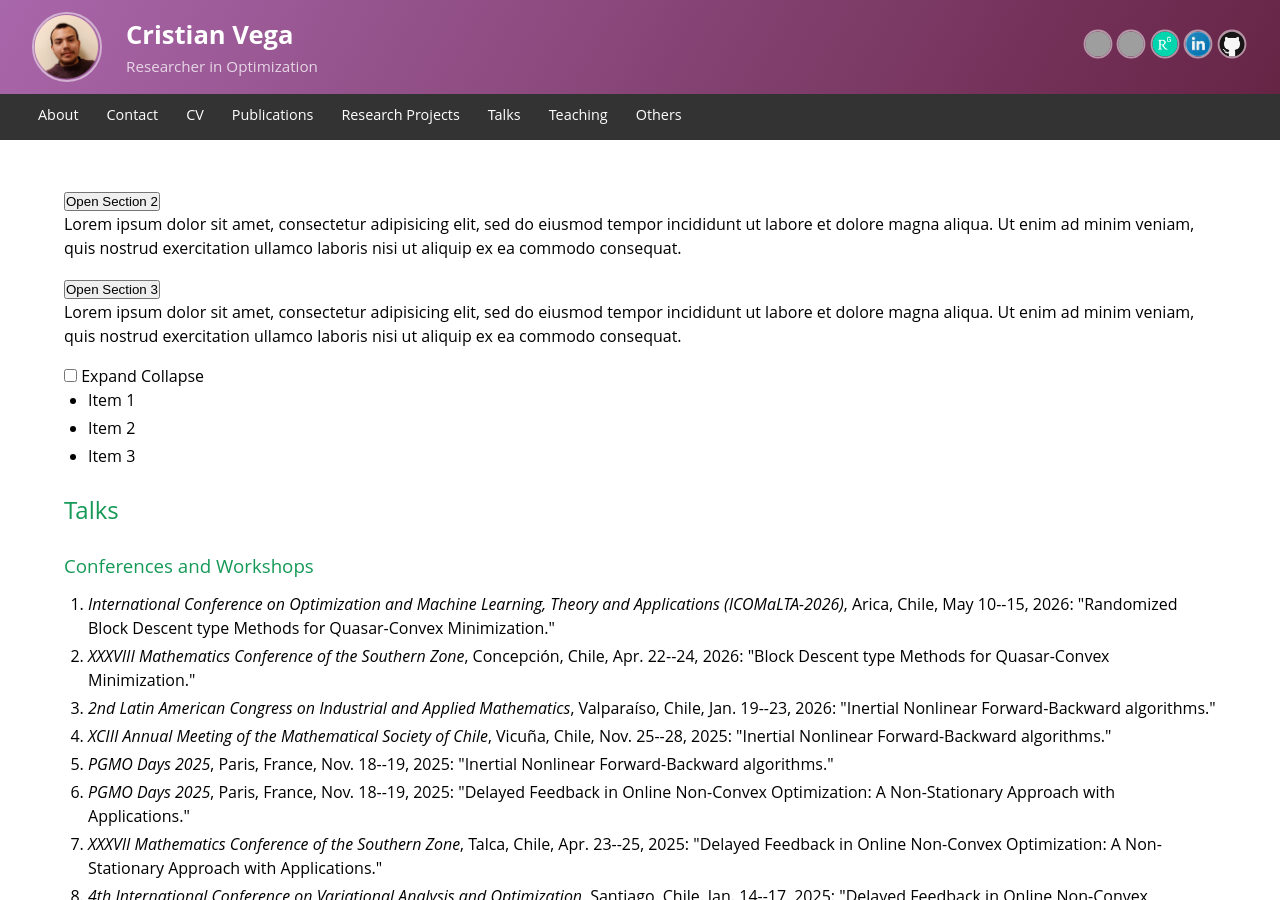
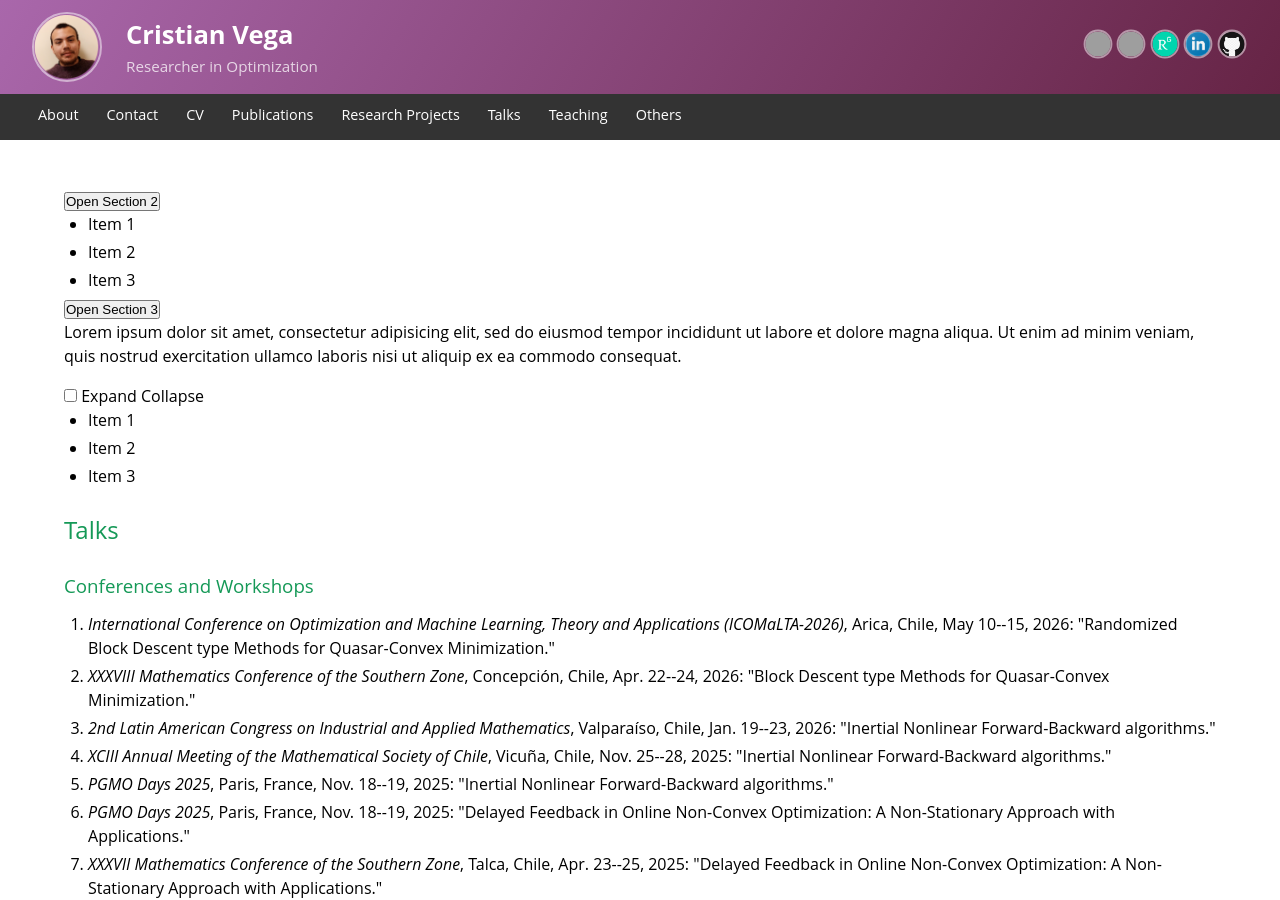
Before and after one commit to cristianvega1995/cristianvega1995.github.io, a Jekyll site: the page Collaborators.html, which Jekyll copies as it is, in a window 1280 px wide and 900 px high. Built offline with Jekyll 4.4.1, drawn with Linux system fonts in a browser that asks for light colours; grey boxes are pictures that could not be loaded.

Commit message:
Enhance Collaborators.html with collapsible content
Added collapsible sections with list items to Section 2.

```diff
--- a/Collaborators.html
+++ b/Collaborators.html
@@ -254,15 +254,20 @@
 
 <main>
 </div>
-<button type="button" class="collapsible">Open Section 2</button>
-<div class="content">
-  <p>Lorem ipsum dolor sit amet, consectetur adipisicing elit, sed do eiusmod tempor incididunt ut labore et dolore magna aliqua. Ut enim ad minim veniam, quis nostrud exercitation ullamco laboris nisi ut aliquip ex ea commodo consequat.</p>
-</div>
+<button type="button" class="collapsible">Open Section 2</button
+ <div class="content">
+    <ul>
+      <li>Item 1</li>
+      <li>Item 2</li>
+      <li>Item 3</li>
+    </ul>
+  </div>
+<div>
 <button type="button" class="collapsible">Open Section 3</button>
 <div class="content">
   <p>Lorem ipsum dolor sit amet, consectetur adipisicing elit, sed do eiusmod tempor incididunt ut labore et dolore magna aliqua. Ut enim ad minim veniam, quis nostrud exercitation ullamco laboris nisi ut aliquip ex ea commodo consequat.</p>
 </div>
-
+</div>
 <script>
 var coll = document.getElementsByClassName("collapsible");
 var i;
```
